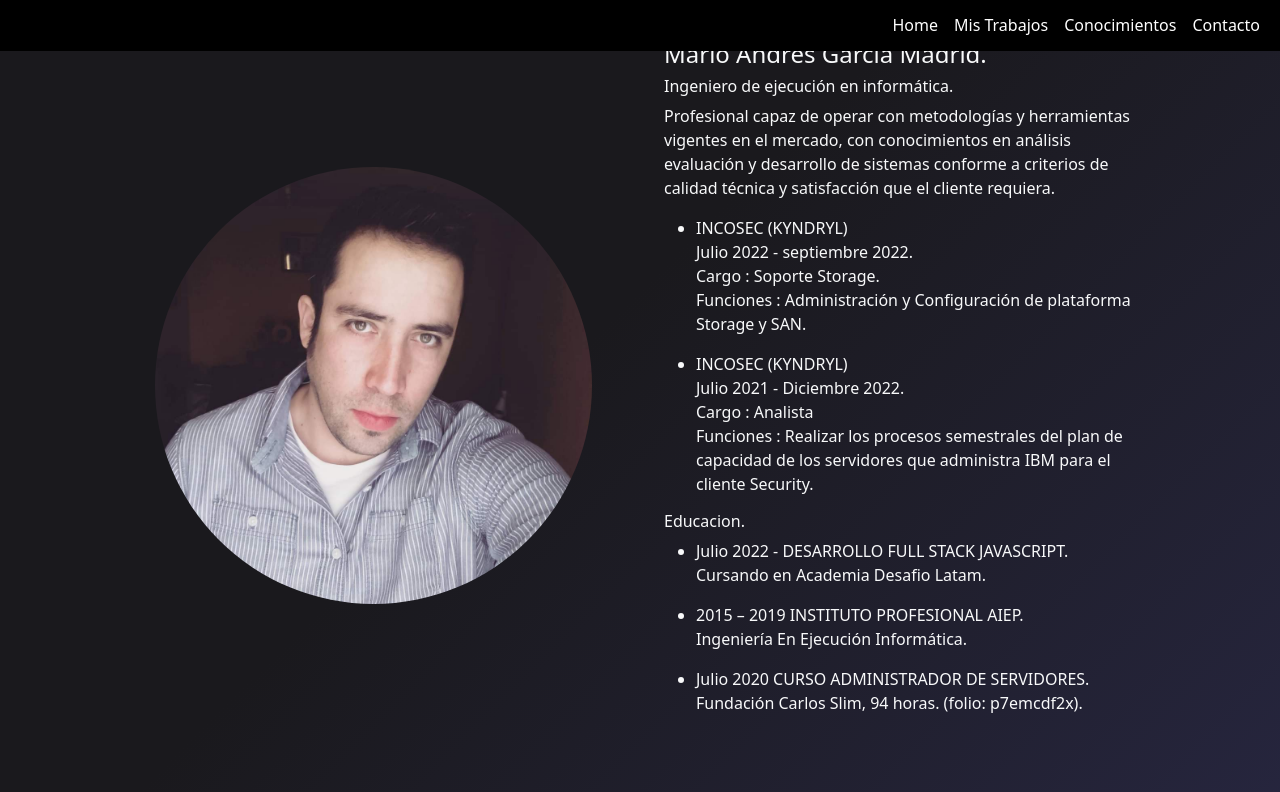
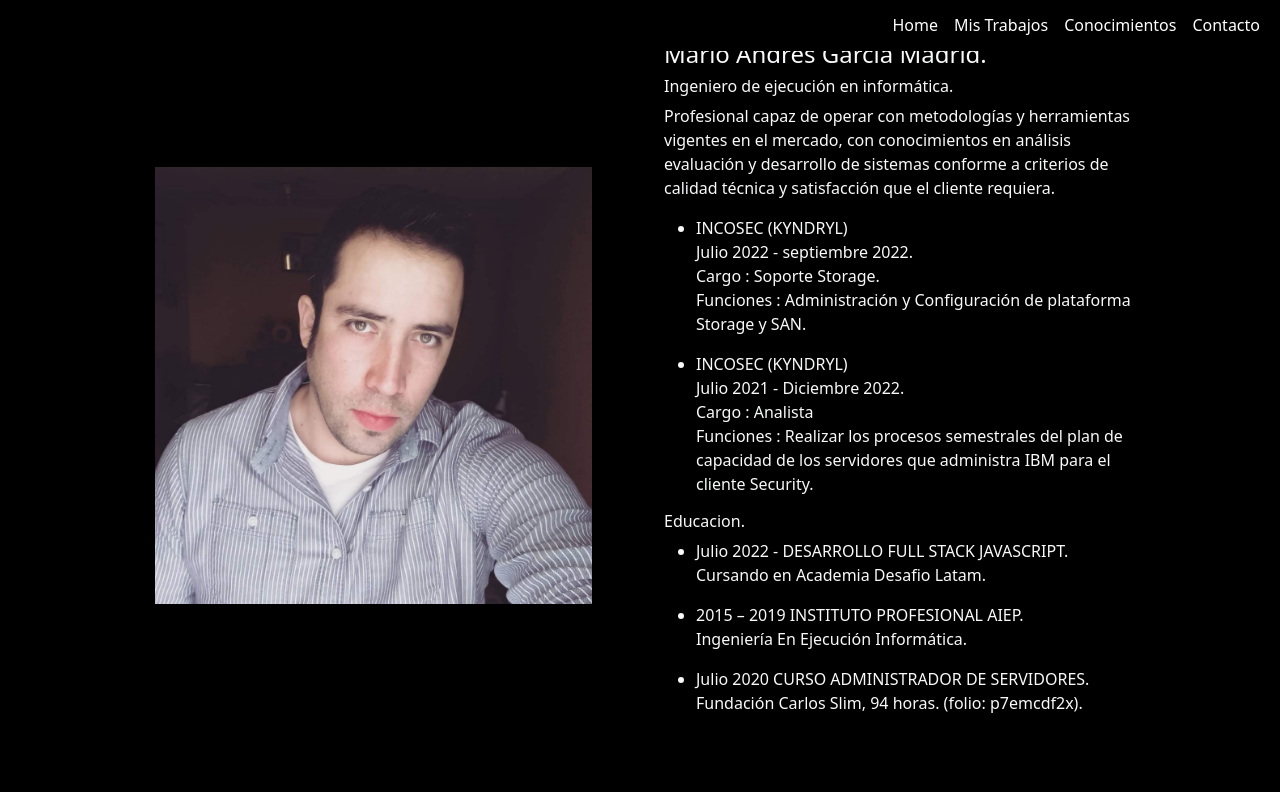
Before and after one commit to gxmario1/Portafolio, a plain HTML site: page index.html in a window 1280 px wide. Shown: the top 792 px of the page. Drawn offline with nearby package versions, Linux system fonts and the light colour scheme.

```diff
--- a/index.html
+++ b/index.html
@@ -7,7 +7,7 @@
 <title>Portafolio</title>
 <!-- CSS only -->
 <link href="https://cdn.jsdelivr.net/npm/bootstrap@5.2.1/dist/css/bootstrap.min.css" rel="stylesheet" integrity="sha384-iYQeCzEYFbKjA/T2uDLTpkwGzCiq6soy8tYaI1GyVh/UjpbCx/TYkiZhlZB6+fzT" crossorigin="anonymous">
-<link rel="stylesheet" href="assets/css/style.css">
+<link rel="stylesheet" href="Portafolio/assets/css">
 </head>
 <body class="bg-black">
   <nav class="navbar navbar-expand-lg  bg-black navbar-dark fixed-top">
```
